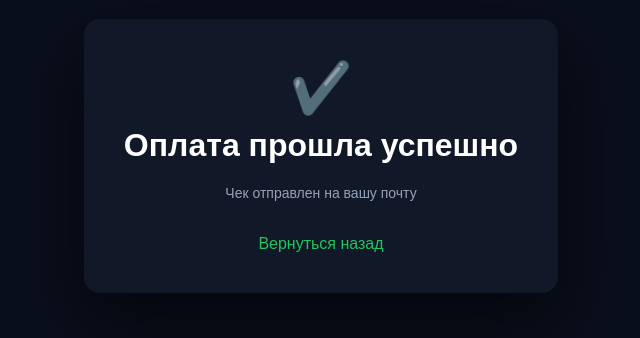
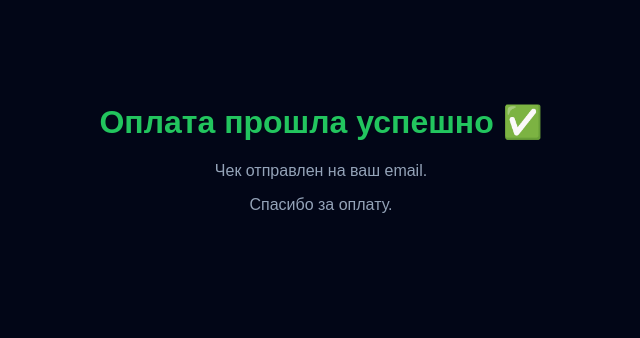
Before and after one commit to sevik2302/payment-server, a website: page public/success.html in a window 1280 px wide. Shown: the part 244-582 px from the top of the page, without its empty margins (319-959 px from the left). Drawn offline with Linux system fonts and the light colour scheme.

Commit message:
Update success.html

```diff
--- a/public/success.html
+++ b/public/success.html
@@ -3,59 +3,36 @@
 <head>
 <meta charset="UTF-8">
 <meta name="viewport" content="width=device-width, initial-scale=1.0">
-<title>Оплата успешна</title>
+<title>Успешная оплата</title>
 
 <style>
 body {
   margin: 0;
   font-family: Arial;
-  background: #0a0f1c;
+  background: #020617;
   color: #fff;
   display: flex;
   justify-content: center;
   align-items: center;
   height: 100vh;
+}
+
+.card {
   text-align: center;
 }
 
-.card {
-  background: #111827;
-  padding: 40px;
-  border-radius: 16px;
-  max-width: 400px;
-  box-shadow: 0 30px 80px rgba(0,0,0,0.6);
-}
+h1 { color: #22c55e; }
 
-.check {
-  font-size: 50px;
-  color: #22c55e;
-}
-
-h1 {
-  margin-top: 10px;
-}
-
-p {
-  color: #94a3b8;
-  font-size: 14px;
-}
-
-a {
-  display: inline-block;
-  margin-top: 20px;
-  color: #22c55e;
-  text-decoration: none;
-}
+p { color: #94a3b8; }
 </style>
 </head>
 
 <body>
 
 <div class="card">
-  <div class="check">✔️</div>
-  <h1>Оплата прошла успешно</h1>
-  <p>Чек отправлен на вашу почту</p>
-  <a href="/">Вернуться назад</a>
+  <h1>Оплата прошла успешно ✅</h1>
+  <p>Чек отправлен на ваш email.</p>
+  <p>Спасибо за оплату.</p>
 </div>
 
 </body>
```
